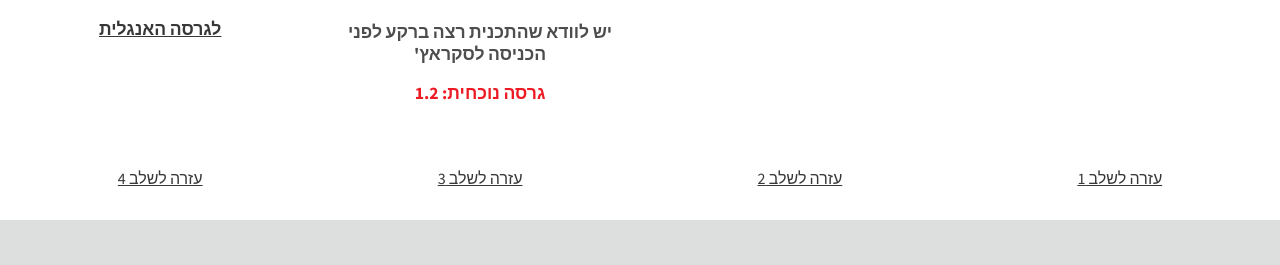
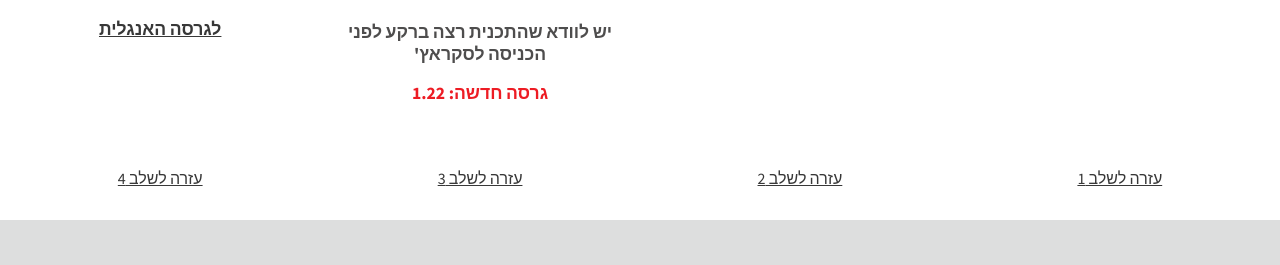
Before and after one commit to adihadas/ftscratch, a Jekyll site: the page index.html, which Jekyll copies as it is, in a window 1280 px wide and 900 px high, scrolled down 662 px. Shown: the part 178-443 px from the top of the window. Built offline with Jekyll 4.4.1, drawn with Linux system fonts in a browser that asks for light colours.

Commit message:
scratchx 1.22

```diff
--- a/index.html
+++ b/index.html
@@ -72,7 +72,7 @@
 				<h2>3) הפעילו את <span style="color: rgb(0, 113, 188);" "font-family: Verdana; text-align: center;"><a href="bin/FTScratchTXT.exe"><span style="color: rgb(237, 28, 36);">FT</span>ScratchTXT</span></a></h2>
 				<span class="byline"><b><a href="bin/FTScratchTXT.exe">הורידו למחשב</a> את תוכנת FTSCRATCHTXT המקשרת בין ההרחבה אל הרובוט והפעילו אותה</b></span>
 				<span class="byline"><b><b>יש לוודא שהתכנית רצה ברקע לפני הכניסה לסקראץ'</b></b></span>
-				<span class="byline" style="color:rgb(237, 28, 36)"><b>גרסה נוכחית: 1.2</b></span></div>
+				<span class="byline" style="color:rgb(237, 28, 36)"><b>גרסה חדשה: 1.22</b></span></div>
 		</div>
 		<div class="column3">
 			 <a href="https://www.youtube.com/watch?v=ezJWgWzCqGc" target="_blank" class="image image-centered img"><img src="images/txt.png"  alt="" /></a>
```
Also changed, not shown: images/ftscratchbig.png, 4 other files.
